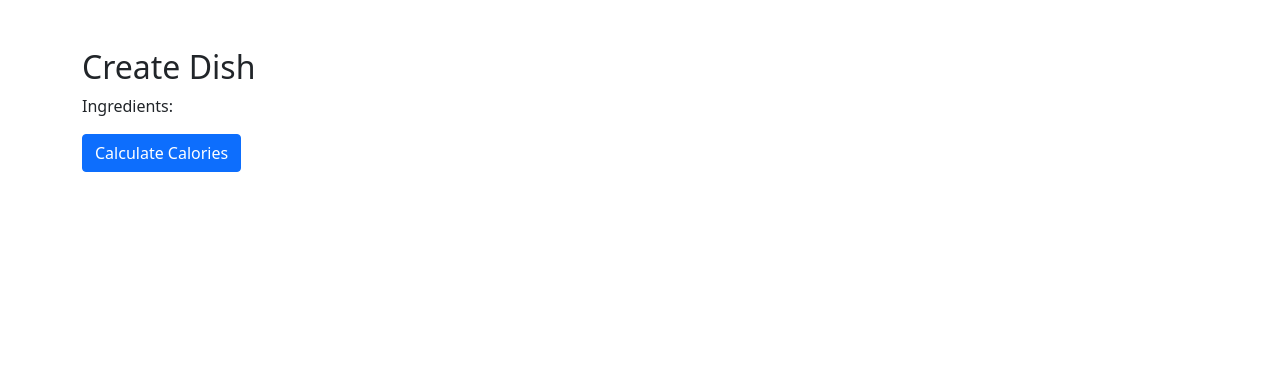
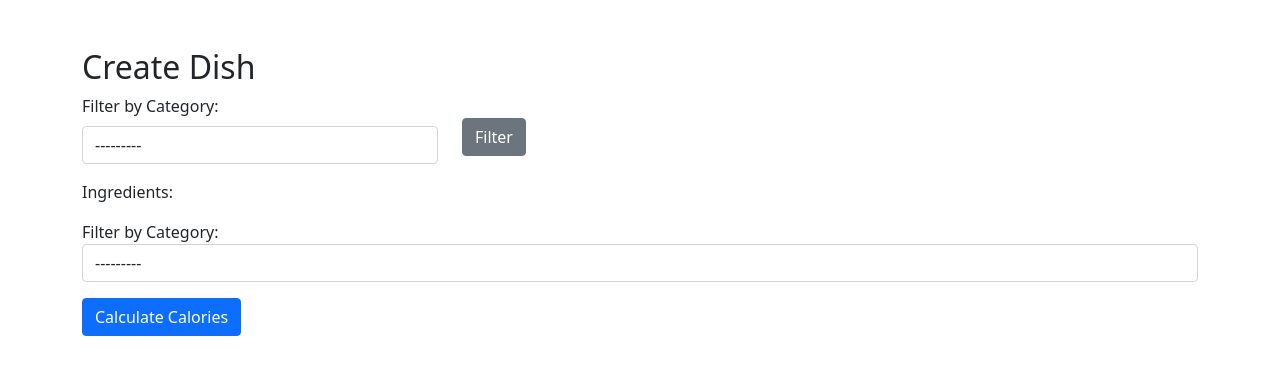
Before and after one commit to LiamSeridan/calorie_counter, a Django app: page /ingredients/create_dish/ in a window 1280 px wide. Shown: the top 375 px of the page. Run offline with Django 5.2, Linux system fonts and the light colour scheme; data that the repository does not hold is empty.

Commit message:
Added Category

```diff
--- a/ingredients/forms.py
+++ b/ingredients/forms.py
@@ -1,20 +1,33 @@
 # ingredients/forms.py
 from django import forms
-from .models import Ingredient
+from .models import Ingredient, Category
 
-# For adding ingredient
 class IngredientForm(forms.ModelForm):
     class Meta:
         model = Ingredient
-        fields = ['name', 'calories']
+        fields = ['name', 'calories', 'category']
         widgets = {
             'name': forms.TextInput(attrs={'class': 'form-control'}),
             'calories': forms.NumberInput(attrs={'class': 'form-control'}),
+            'category': forms.Select(attrs={'class': 'form-control'}),
         }
 
-# For adding a dish
 class DishForm(forms.Form):
     ingredients = forms.ModelMultipleChoiceField(
         queryset=Ingredient.objects.all(),
         widget=forms.CheckboxSelectMultiple
     )
+    category_filter = forms.ModelChoiceField(
+        queryset=Category.objects.all(),
+        required=False,
+        widget=forms.Select(attrs={'class': 'form-control'}),
+        label="Filter by Category"
+    )
+
+class CategoryForm(forms.ModelForm):
+    class Meta:
+        model = Category
+        fields = ['name']
+        widgets = {
+            'name': forms.TextInput(attrs={'class': 'form-control'}),
+        }
--- a/ingredients/templates/ingredients/create_dish.html
+++ b/ingredients/templates/ingredients/create_dish.html
@@ -10,6 +10,19 @@
 <body>
 <div class="container mt-5">
     <h2>Create Dish</h2>
+
+    <form method="get" class="mb-3">
+        <div class="row">
+            <div class="col-md-4">
+                <label for="category_filter" class="form-label">Filter by Category:</label>
+                {{ form.category_filter }}
+            </div>
+            <div class="col-md-2 mt-4">
+                <button type="submit" class="btn btn-secondary">Filter</button>
+            </div>
+        </div>
+    </form>
+
     <form method="post">
         {% csrf_token %}
         {{ form.as_p }}
--- a/ingredients/urls.py
+++ b/ingredients/urls.py
@@ -1,10 +1,12 @@
 # ingredients/urls.py
 from django.urls import path
-from .views import add_ingredient, create_dish, ingredient_list
+from .views import add_ingredient, create_dish, ingredient_list, add_category, category_list
 
 # Url endpoints
 urlpatterns = [
     path('add/', add_ingredient, name='add_ingredient'),
     path('create_dish/', create_dish, name='create_dish'),
     path('list/', ingredient_list, name='ingredient_list'),
+    path('add_category/', add_category, name='add_category'),
+    path('categories/', category_list, name='category_list'),
 ]
--- a/ingredients/views.py
+++ b/ingredients/views.py
@@ -1,7 +1,7 @@
 # ingredients/views.py
 from django.shortcuts import render, redirect
-from .forms import IngredientForm, DishForm
-from .models import Ingredient
+from .forms import IngredientForm, DishForm, CategoryForm
+from .models import Ingredient, Category
 
 def add_ingredient(request):
     if request.method == 'POST':
@@ -15,20 +15,43 @@ def add_ingredient(request):
     return render(request, 'ingredients/add_ingredient.html', {'form': form})
 
 def create_dish(request):
+    ingredients = Ingredient.objects.all()
+
     if request.method == 'POST':
         form = DishForm(request.POST)
         if form.is_valid():
             selected_ingredients = form.cleaned_data['ingredients']
             total_calories = sum(ingredient.calories for ingredient in selected_ingredients)
+
             return render(request, 'ingredients/dish_result.html', {
                 'ingredients': selected_ingredients,
                 'total_calories': total_calories
             })
     else:
         form = DishForm()
+        # If category_filter is selected, filter the ingredients by that category
+        category_filter = request.GET.get('category_filter', None)
+        if category_filter:
+            ingredients = ingredients.filter(category_id=category_filter)
+        form.fields['ingredients'].queryset = ingredients
 
     return render(request, 'ingredients/create_dish.html', {'form': form})
 
 def ingredient_list(request):
     ingredients = Ingredient.objects.all()
     return render(request, 'ingredients/ingredient_list.html', {'ingredients': ingredients})
+
+def add_category(request):
+    if request.method == 'POST':
+        form = CategoryForm(request.POST)
+        if form.is_valid():
+            form.save()
+            return redirect('category_list')  # Redirect to a category list page or other appropriate page
+    else:
+        form = CategoryForm()
+
+    return render(request, 'ingredients/add_category.html', {'form': form})
+
+def category_list(request):
+    categories = Category.objects.all()
+    return render(request, 'ingredients/category_list.html', {'categories': categories})
```
Also changed, not shown: ingredients/models.py (+11 -4 lines), ingredients/templates/ingredients/add_category.html (added, +20 -0 lines), ingredients/templates/ingredients/category_list.html (added, +20 -0 lines).
